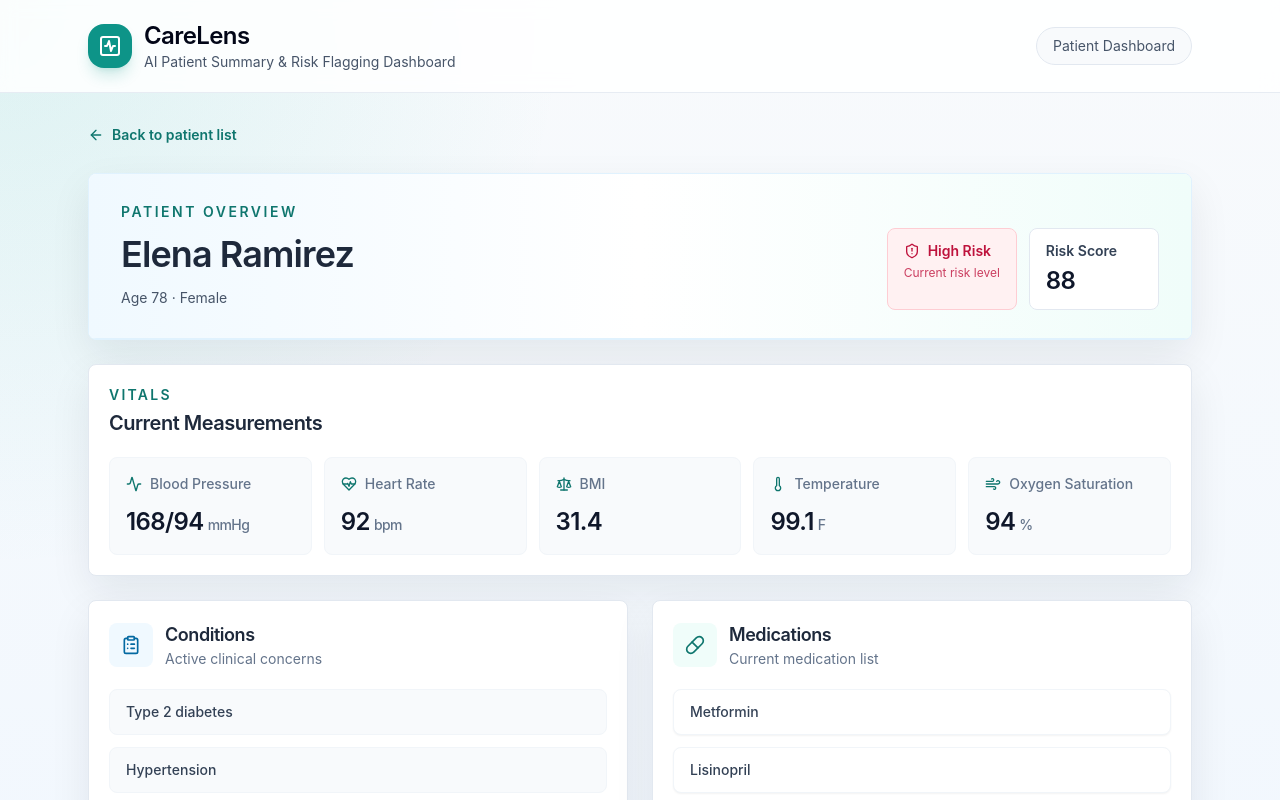
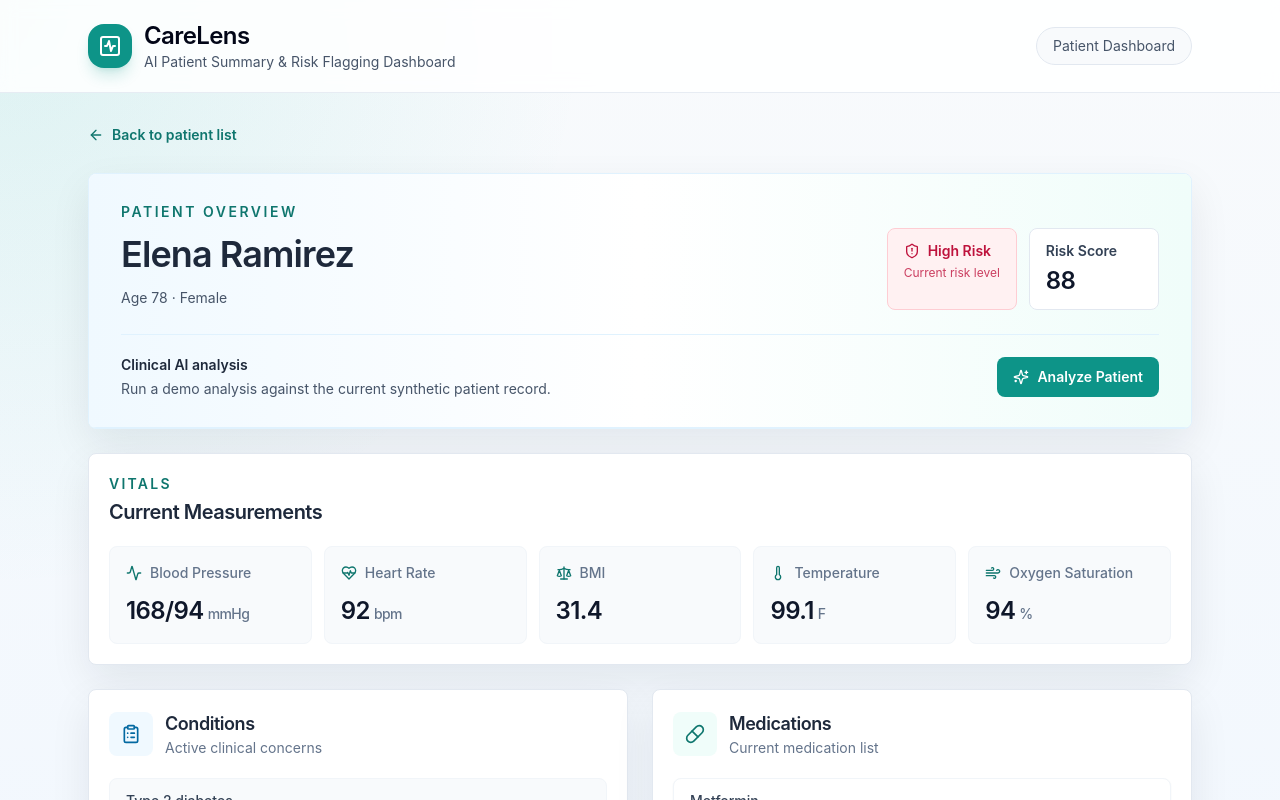
Before and after one commit to aidanorines/CareLens, a React (Vite) app in the folder projects/carelens/frontend/: page /patients/p-1001 in a window 1280 px wide. Shown: the top 800 px of the page. Built offline with nearby package versions, Linux system fonts and the light colour scheme; no server answers.

Commit message:
Add patient analysis demo action

```diff
--- a/projects/carelens/frontend/src/pages/PatientDashboardPage.tsx
+++ b/projects/carelens/frontend/src/pages/PatientDashboardPage.tsx
@@ -1,4 +1,13 @@
-import { ArrowLeft, ShieldAlert, ShieldCheck, ShieldQuestion } from "lucide-react";
+import { useState } from "react";
+import {
+  ArrowLeft,
+  CheckCircle2,
+  Loader2,
+  ShieldAlert,
+  ShieldCheck,
+  ShieldQuestion,
+  Sparkles,
+} from "lucide-react";
 import { Link, useParams } from "react-router-dom";
 import AssessmentHistory from "../components/dashboard/AssessmentHistory";
 import ConditionsCard from "../components/dashboard/ConditionsCard";
@@ -24,6 +33,8 @@ const riskIcons: Record<RiskLevel, typeof ShieldAlert> = {
 
 export default function PatientDashboardPage() {
   const { id = "" } = useParams();
+  const [isAnalyzing, setIsAnalyzing] = useState(false);
+  const [analysisMessage, setAnalysisMessage] = useState("");
   const patient = mockPatients.find((currentPatient) => currentPatient.id === id);
   const patientAssessments = mockAssessments
     .filter((assessment) => assessment.patientId === id)
@@ -53,6 +64,19 @@ export default function PatientDashboardPage() {
 
   const riskLevel = assessment?.riskLevel;
   const RiskIcon = riskLevel ? riskIcons[riskLevel] : ShieldQuestion;
+
+  async function handleAnalyzePatient() {
+    setIsAnalyzing(true);
+    setAnalysisMessage("");
+
+    // API integration point: call POST /patients/:id/analyze here when the backend is ready.
+    await new Promise((resolve) => {
+      window.setTimeout(resolve, 900);
+    });
+
+    setIsAnalyzing(false);
+    setAnalysisMessage("Analysis completed successfully");
+  }
 
   return (
     <section className="space-y-6">
@@ -100,6 +124,36 @@ export default function PatientDashboardPage() {
               </div>
             </div>
           </div>
+
+          <div className="mt-6 flex flex-col gap-3 border-t border-sky-100 pt-5 sm:flex-row sm:items-center sm:justify-between">
+            <div>
+              <p className="text-sm font-semibold text-slate-800">Clinical AI analysis</p>
+              <p className="mt-1 text-sm text-slate-600">
+                Run a demo analysis against the current synthetic patient record.
+              </p>
+            </div>
+
+            <button
+              type="button"
+              onClick={handleAnalyzePatient}
+              disabled={isAnalyzing}
+              className="inline-flex items-center justify-center gap-2 rounded-lg bg-brand-600 px-4 py-2.5 text-sm font-semibold text-white transition hover:bg-brand-700 focus:outline-none focus:ring-2 focus:ring-brand-500 focus:ring-offset-2 disabled:cursor-not-allowed disabled:bg-brand-400"
+            >
+              {isAnalyzing ? (
+                <Loader2 className="h-4 w-4 animate-spin" />
+              ) : (
+                <Sparkles className="h-4 w-4" />
+              )}
+              {isAnalyzing ? "Analyzing..." : "Analyze Patient"}
+            </button>
+          </div>
+
+          {analysisMessage && (
+            <div className="mt-4 flex items-center gap-2 rounded-lg border border-emerald-200 bg-emerald-50 px-3 py-2 text-sm text-emerald-700">
+              <CheckCircle2 className="h-4 w-4 shrink-0" />
+              {analysisMessage}
+            </div>
+          )}
         </div>
       </article>
 
```
